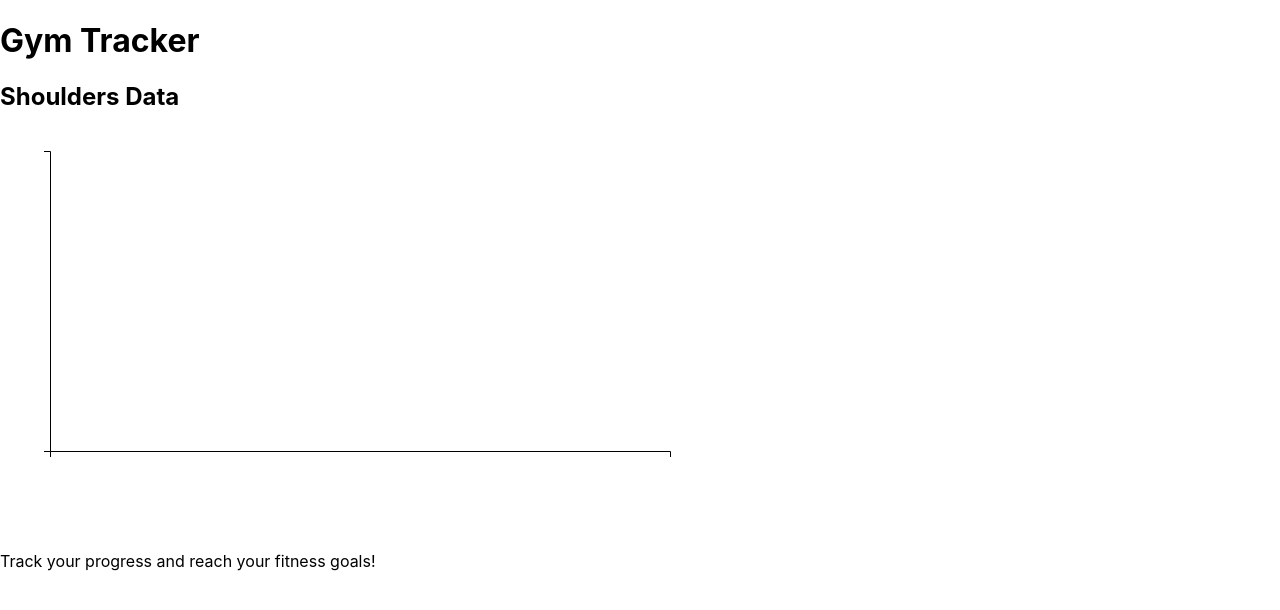
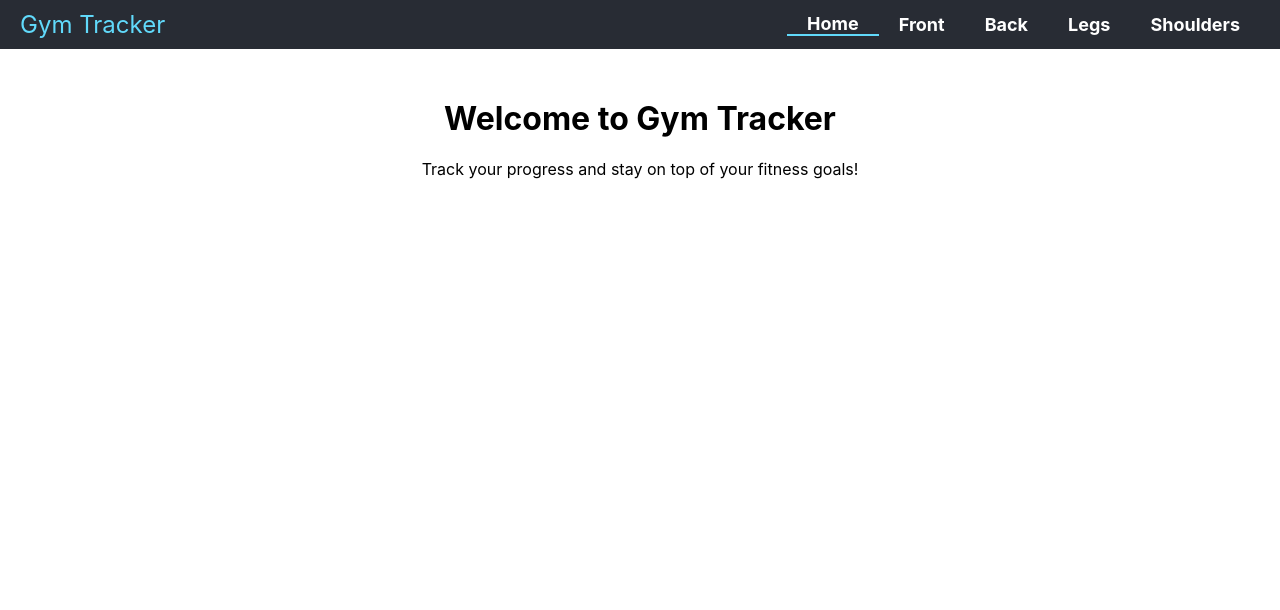
Before and after one commit to james-pooley/Gym-tracker, a React (Create React App) app: page / in a window 1280 px wide. Shown: the top 610 px of the page. Built offline with nearby package versions, Linux system fonts and the light colour scheme; no server answers.

Commit message:
Added different muscle groups, tooltips and home page

```diff
--- a/package.json
+++ b/package.json
@@ -10,6 +10,7 @@
     "d3": "^7.9.0",
     "react": "^18.3.1",
     "react-dom": "^18.3.1",
+    "react-router-dom": "^7.0.2",
     "react-scripts": "5.0.1",
     "recharts": "^2.14.1",
     "web-vitals": "^2.1.4"
--- a/src/App.js
+++ b/src/App.js
@@ -1,20 +1,47 @@
 import React from 'react';
+import { BrowserRouter as Router, Routes, Route, NavLink } from 'react-router-dom';
+import Home from './pages/Home';
 import Shoulders from './pages/Shoulders';
+import Front from './pages/Front';
+import Back from './pages/Back';
+import Legs from './pages/Legs';
+import './Navbar.css'; // Import the CSS file
 
-function App() {
+const App = () => {
   return (
-    <div>
-      <header>
-        <h1>Gym Tracker</h1>
-      </header>
-      <main>
-        <Shoulders />
-      </main>
-      <footer>
-        <p>Track your progress and reach your fitness goals!</p>
-      </footer>
-    </div>
+    <Router>
+      <div>
+        {/* Navbar */}
+        <nav className="navbar">
+          <div className="navbar-title">Gym Tracker</div>
+          <NavLink to="/" className={({ isActive }) => (isActive ? 'active' : '')}>
+            Home
+          </NavLink>
+          <NavLink to="/front" className={({ isActive }) => (isActive ? 'active' : '')}>
+            Front
+          </NavLink>
+          <NavLink to="/back" className={({ isActive }) => (isActive ? 'active' : '')}>
+            Back
+          </NavLink>
+          <NavLink to="/legs" className={({ isActive }) => (isActive ? 'active' : '')}>
+            Legs
+          </NavLink>
+          <NavLink to="/shoulders" className={({ isActive }) => (isActive ? 'active' : '')}>
+            Shoulders
+          </NavLink>
+        </nav>
+
+        {/* Routes */}
+        <Routes>
+          <Route path="/" element={<Home />} />
+          <Route path="/front" element={<Front />} />
+          <Route path="/back" element={<Back />} />
+          <Route path="/legs" element={<Legs />} />
+          <Route path="/shoulders" element={<Shoulders />} />
+        </Routes>
+      </div>
+    </Router>
   );
-}
+};
 
 export default App;
--- /dev/null
+++ b/src/Navbar.css
@@ -0,0 +1,31 @@
+.navbar {
+    background-color: #282c34;
+    padding: 10px 20px;
+    display: flex;
+    justify-content: space-evenly; /* Evenly distributes space between links */
+    align-items: center;
+  }
+
+  .navbar a {
+    padding: 0 20px; /* Adds padding inside the clickable area */
+    color: white;
+    text-decoration: none;
+    font-size: 18px;
+    font-weight: bold;
+    transition: color 0.3s ease;
+  }
+
+
+  .navbar a:hover {
+    color: #61dafb; /* Change color on hover */
+  }
+
+  .navbar a.active {
+    border-bottom: 2px solid #61dafb; /* Highlight active link */
+  }
+
+  .navbar-title {
+    font-size: 24px; /* Larger font for title */
+    color: #61dafb; /* Accent color */
+    margin-right: auto; /* Push links to the right */
+  }
--- /dev/null
+++ b/src/components/ChartPage.js
@@ -0,0 +1,63 @@
+import React, { useState, useEffect } from 'react';
+import axios from 'axios';
+import BarChart from './BarChart';
+
+const ChartPage = ({ sheetName }) => {
+  const [data, setData] = useState([]);
+  const [selectedExercises, setSelectedExercises] = useState([]);
+  const [loading, setLoading] = useState(true);
+
+  useEffect(() => {
+    const fetchData = async () => {
+      try {
+        const SHEET_ID = process.env.REACT_APP_SHEET_ID;
+        const API_KEY = process.env.REACT_APP_API_KEY;
+
+        if (!sheetName) throw new Error('Sheet name is required');
+
+        const url = `https://sheets.googleapis.com/v4/spreadsheets/${SHEET_ID}/values/${sheetName}?key=${API_KEY}`;
+        const response = await axios.get(url);
+
+        const rows = response.data.values;
+        if (!rows || rows.length < 2) throw new Error('No data found in the sheet');
+
+        const parsedData = rows.slice(1).map((row) => ({
+          date: row[0],
+          exercise: row[1],
+          weight: +row[2],
+          reps: +row[3],
+        }));
+
+        setData(parsedData);
+      } catch (error) {
+        console.error('Error fetching data:', error.message);
+        setData([]);
+      } finally {
+        setLoading(false);
+      }
+    };
+
+    fetchData();
+  }, [sheetName]);
+
+  // Initialize selectedExercises only once when data changes
+  useEffect(() => {
+    if (data.length > 0 && selectedExercises.length === 0) {
+      const uniqueExercises = [...new Set(data.map((d) => d.exercise))];
+      setSelectedExercises(uniqueExercises);
+    }
+  }, [data]); // No dependency on selectedExercises.length here
+
+  return (
+    <div>
+      <h1>{sheetName} Workouts</h1>
+      {loading ? (
+        <p>Loading...</p>
+      ) : (
+        <BarChart data={data.filter((d) => selectedExercises.includes(d.exercise))} />
+      )}
+    </div>
+  );
+};
+
+export default ChartPage;
--- /dev/null
+++ b/src/pages/Back.js
@@ -0,0 +1,8 @@
+import React from 'react';
+import ChartPage from '../components/ChartPage';
+
+const Back = () => {
+  return <ChartPage sheetName="Back" />;
+};
+
+export default Back;
--- /dev/null
+++ b/src/pages/Front.js
@@ -0,0 +1,8 @@
+import React from 'react';
+import ChartPage from '../components/ChartPage';
+
+const Front = () => {
+  return <ChartPage sheetName="Front" />;
+};
+
+export default Front;
--- /dev/null
+++ b/src/pages/Home.js
@@ -0,0 +1,12 @@
+import React from 'react';
+
+const Home = () => {
+  return (
+    <div style={{ textAlign: 'center', marginTop: '50px' }}>
+      <h1>Welcome to Gym Tracker</h1>
+      <p>Track your progress and stay on top of your fitness goals!</p>
+    </div>
+  );
+};
+
+export default Home;
--- /dev/null
+++ b/src/pages/Legs.js
@@ -0,0 +1,8 @@
+import React from 'react';
+import ChartPage from '../components/ChartPage';
+
+const Legs = () => {
+  return <ChartPage sheetName="Legs" />;
+};
+
+export default Legs;
--- a/src/pages/Shoulders.js
+++ b/src/pages/Shoulders.js
@@ -1,46 +1,8 @@
-import React, { useState, useEffect } from 'react';
-import axios from 'axios';
-import BarChart from '../components/BarChart';
-
-const SHEET_ID = process.env.REACT_APP_SHEET_ID; // Hide Sheet ID
-const API_KEY = process.env.REACT_APP_API_KEY;  // Hide API Key
-const SHEET_NAME = 'Shoulders';
+import React from 'react';
+import ChartPage from '../components/ChartPage';
 
 const Shoulders = () => {
-    const [data, setData] = useState([]);
-    const [loading, setLoading] = useState(true);
+  return <ChartPage sheetName="Shoulders" />;
+};
 
-    useEffect(() => {
-      const fetchData = async () => {
-        try {
-          const url = `https://sheets.googleapis.com/v4/spreadsheets/${SHEET_ID}/values/${SHEET_NAME}?key=${API_KEY}`;
-          const response = await axios.get(url);
-
-          const rows = response.data.values;
-          const parsedData = rows.slice(1).map((row) => ({
-            date: row[0],
-            exercise: row[1],
-            weight: row[2],
-            reps: row[3],
-          }));
-
-          setData(parsedData);
-        } catch (error) {
-          console.error('Error fetching data:', error);
-        } finally {
-          setLoading(false);
-        }
-      };
-
-      fetchData();
-    }, []);
-
-    return (
-      <div>
-        <h2>Shoulders Data</h2>
-        {loading ? <p>Loading...</p> : <BarChart data={data} />}
-      </div>
-    );
-  };
-
-  export default Shoulders;
+export default Shoulders;
```
Also changed, not shown: src/components/BarChart.js (+50 -15 lines), 1 other file (tests, documents, lock files or other folders).
